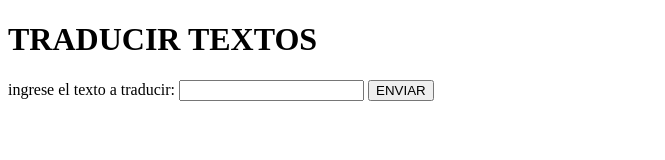
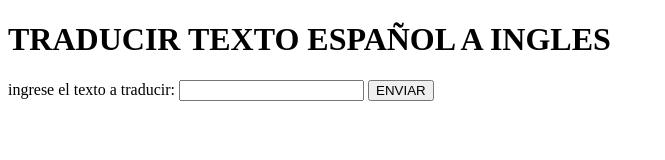
Before and after one commit to cr8297408/traductor_es-en, a website: page front/index.html in a window 1280 px wide. Shown: the whole page, without its empty margins (0-665 px from the left). Drawn offline with Linux system fonts and the light colour scheme.

Commit message:
cambio en h1 principal

```diff
--- a/front/index.html
+++ b/front/index.html
@@ -8,7 +8,7 @@
 </head>
 <body>
     <div>
-        <h1>TRADUCIR TEXTOS</h1>
+        <h1>TRADUCIR TEXTO ESPAÑOL A INGLES</h1>
     </div>
     <div>
         <label for="texto">ingrese el texto a traducir: </label>
```
